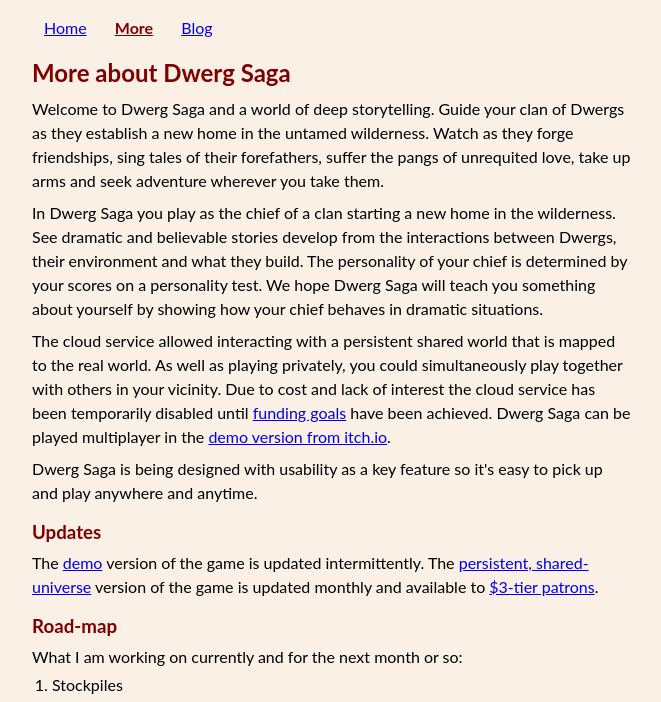
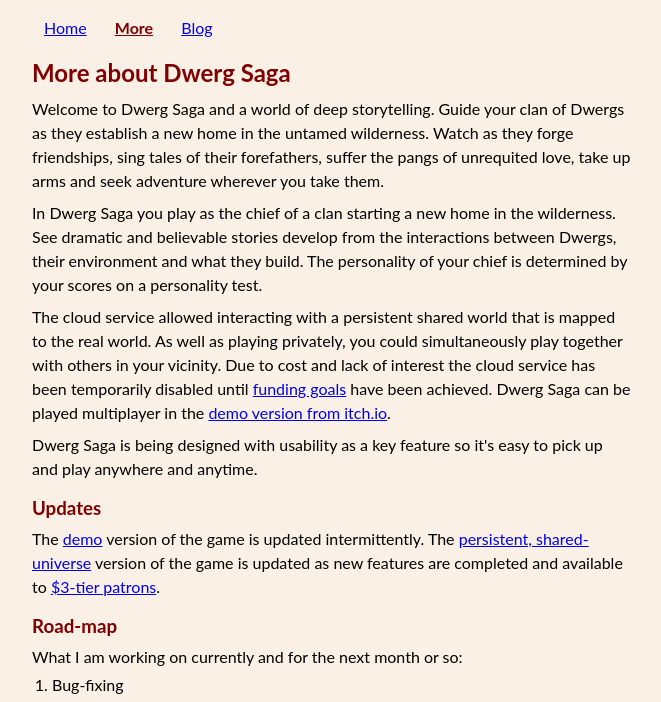
Before and after one commit to HaikuJock/haikujock.github.io, a Jekyll site: the page built from more.html, in a window 1280 px wide. Shown: the top 702 px of the page, without its empty margins (308-969 px from the left). Built offline with Jekyll 4.4.1, drawn with Linux system fonts in a browser that asks for light colours; comment, search, counter and statistics services are not loaded; some of the changed text lies outside the part shown.

Commit message:
More page - latest video, updated text

```diff
--- a/more.html
+++ b/more.html
@@ -6,7 +6,7 @@
     Welcome to Dwerg Saga and a world of deep storytelling. Guide your clan of Dwergs as they establish a new home in the untamed wilderness. Watch as they forge friendships, sing tales of their forefathers, suffer the pangs of unrequited love, take up arms and seek adventure wherever you take them.
 </p>
 <p>
-    In Dwerg Saga you play as the chief of a clan starting a new home in the wilderness. See dramatic and believable stories develop from the interactions between Dwergs, their environment and what they build. The personality of your chief is determined by your scores on a personality test. We hope Dwerg Saga will teach you something about yourself by showing how your chief behaves in dramatic situations.
+    In Dwerg Saga you play as the chief of a clan starting a new home in the wilderness. See dramatic and believable stories develop from the interactions between Dwergs, their environment and what they build. The personality of your chief is determined by your scores on a personality test.
 </p>
 <p>
     The cloud service allowed interacting with a persistent shared world that is mapped to the real world. As well as playing privately, you could simultaneously play together with others in your vicinity. Due to cost and lack of interest the cloud service has been temporarily disabled until <a href="https://www.patreon.com/dwergsaga">funding goals</a> have been achieved. Dwerg Saga can be played multiplayer in the <a href="https://haikuinteractive.itch.io/dwerg-saga">demo version from itch.io</a>.
@@ -18,7 +18,7 @@
     Updates
 </h3>
 <p>
-    The <a href="https://haikuinteractive.itch.io/dwerg-saga">demo</a> version of the game is updated intermittently. The <a href="https://haikuinteractive.itch.io/dwerg-saga">persistent, shared-universe</a> version of the game is updated monthly and available to <a href="https://www.patreon.com/dwergsaga">$3-tier patrons</a>.
+    The <a href="https://haikuinteractive.itch.io/dwerg-saga">demo</a> version of the game is updated intermittently. The <a href="https://haikuinteractive.itch.io/dwerg-saga">persistent, shared-universe</a> version of the game is updated as new features are completed and available to <a href="https://www.patreon.com/dwergsaga">$3-tier patrons</a>.
 </p>
 <h3>
     Road-map
@@ -27,17 +27,11 @@
     What I am working on currently and for the next month or so:
 </p>
 <ol>
-    <li>Stockpiles</li>
-    <li>First workshop</li>
-    <li>Building materials</li>
-    <li>Items from workshops</li>
-    <li>Conversations & Dramatic events</li>
-    <li>Wild Animal AI</li>
-    <li>Combat</li>
+    <li>Bug-fixing</li>
 </ol>
 
         <div class="logo-container">
-            <iframe allowfullscreen="" frameborder="0" height="315" src="https://www.youtube-nocookie.com/embed/Yb--zGYxDOw" width="560">
+            <iframe allowfullscreen="" frameborder="0" height="315" src="https://www.youtube-nocookie.com/embed/i0vCiFtO1CY" width="560">
             </iframe>
         </div>
         <br />
```
